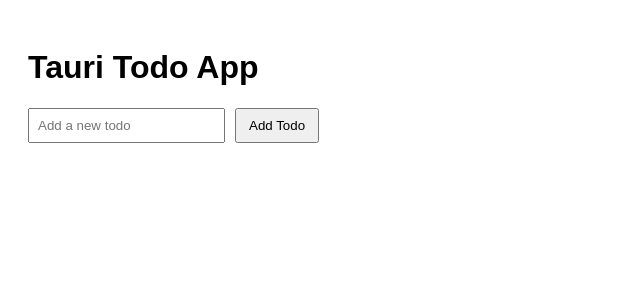
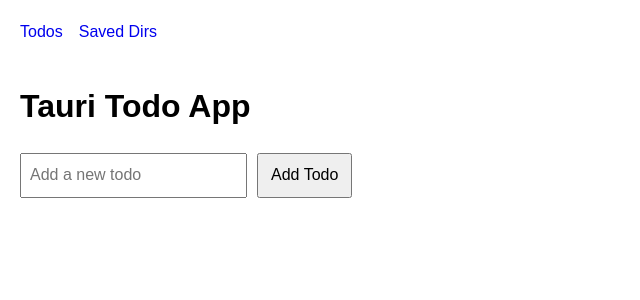
Before and after one commit to Angael/tauri-2-test, a React (Vite) app: page / in a window 1280 px wide. Shown: the top 300 px of the page, without its empty margins (0-640 px from the left). Built offline with nearby package versions, Linux system fonts and the light colour scheme.

Commit message:
mantine and react router

```diff
--- /dev/null
+++ b/postcss.config.cjs
@@ -0,0 +1,14 @@
+module.exports = {
+  plugins: {
+    "postcss-preset-mantine": {},
+    "postcss-simple-vars": {
+      variables: {
+        "mantine-breakpoint-xs": "36em",
+        "mantine-breakpoint-sm": "48em",
+        "mantine-breakpoint-md": "62em",
+        "mantine-breakpoint-lg": "75em",
+        "mantine-breakpoint-xl": "88em"
+      }
+    }
+  }
+};
--- a/src/App.tsx
+++ b/src/App.tsx
@@ -1,134 +1,16 @@
-import { useState, useEffect, FormEvent } from "react";
-import { invoke } from "@tauri-apps/api/core"; // Updated import for Tauri v2
+// Import styles of packages that you've installed.
+// All packages except `@mantine/hooks` require styles imports
+import "@mantine/core/styles.css";
 
-// Define the Todo interface for TypeScript
-interface Todo {
-  id: number;
-  text: string;
-  completed: boolean;
-}
+import { MantineProvider } from "@mantine/core";
+import { router } from "./routes/router";
+import { RouterProvider } from "react-router";
 
 function App() {
-  const [todos, setTodos] = useState<Todo[]>([]);
-  const [inputText, setInputText] = useState("");
-
-  // Function to fetch todos from the backend
-  const fetchTodos = async () => {
-    try {
-      const fetchedTodos: Todo[] = await invoke("get_todos");
-      setTodos(fetchedTodos);
-    } catch (error) {
-      console.error("Failed to fetch todos:", error);
-      // Handle error (e.g., show a message to the user)
-    }
-  };
-
-  // Load todos when the component mounts
-  useEffect(() => {
-    fetchTodos();
-  }, []);
-
-  const handleAddTodo = async (e: FormEvent) => {
-    e.preventDefault();
-    if (!inputText.trim()) return;
-    try {
-      // The add_todo command now returns the created todo
-      const newTodo: Todo = await invoke("add_todo", { text: inputText });
-      setTodos((prevTodos) => [...prevTodos, newTodo]); // Optimistically update or re-fetch
-      setInputText("");
-      // fetchTodos(); // Or update state directly if add_todo returns the new item
-    } catch (error) {
-      console.error("Failed to add todo:", error);
-    }
-  };
-
-  const handleToggleTodo = async (id: number) => {
-    try {
-      const response = await invoke("toggle_todo", { id });
-
-      console.log("Toggle response:", response);
-      setTodos((prevTodos) =>
-        prevTodos.map((todo) =>
-          todo.id === id ? { ...todo, completed: !todo.completed } : todo
-        )
-      );
-      // fetchTodos(); // Or update state directly
-    } catch (error) {
-      console.error("Failed to toggle todo:", error);
-    }
-  };
-
-  const handleRemoveTodo = async (id: number) => {
-    try {
-      await invoke("remove_todo", { id });
-      setTodos((prevTodos) => prevTodos.filter((todo) => todo.id !== id));
-      // fetchTodos(); // Or update state directly
-    } catch (error) {
-      console.error("Failed to remove todo:", error);
-    }
-  };
-
   return (
-    <div style={{ padding: "20px", fontFamily: "sans-serif" }}>
-      <h1>Tauri Todo App</h1>
-      <form onSubmit={handleAddTodo} style={{ marginBottom: "20px" }}>
-        <input
-          type="text"
-          value={inputText}
-          onChange={(e) => setInputText(e.target.value)}
-          placeholder="Add a new todo"
-          style={{ marginRight: "10px", padding: "8px" }}
-        />
-        <button type="submit" style={{ padding: "8px 12px" }}>
-          Add Todo
-        </button>
-      </form>
-      <ul style={{ listStyle: "none", padding: 0 }}>
-        {todos.map((todo) => (
-          <li
-            key={todo.id}
-            style={{
-              display: "flex",
-              alignItems: "center",
-              marginBottom: "10px",
-              padding: "10px",
-              border: "1px solid #eee",
-              borderRadius: "4px"
-            }}
-          >
-            <input
-              type="checkbox"
-              checked={todo.completed}
-              onChange={() => handleToggleTodo(todo.id)}
-              style={{ marginRight: "10px" }}
-            />
-            <span
-              style={{
-                textDecoration: todo.completed ? "line-through" : "none",
-                flexGrow: 1,
-                cursor: "pointer"
-              }}
-              onClick={() => handleToggleTodo(todo.id)}
-            >
-              {todo.text} (ID: {todo.id})
-            </span>
-            <button
-              onClick={() => handleRemoveTodo(todo.id)}
-              style={{
-                marginLeft: "10px",
-                padding: "5px 10px",
-                background: "#ffdddd",
-                border: "none",
-                borderRadius: "4px",
-                cursor: "pointer"
-              }}
-            >
-              Remove
-            </button>
-          </li>
-        ))}
-      </ul>
-    </div>
+    <MantineProvider>
+      <RouterProvider router={router} />
+    </MantineProvider>
   );
 }
 
--- /dev/null
+++ b/src/components/Layout.tsx
@@ -0,0 +1,24 @@
+import { Group, Stack } from "@mantine/core";
+import { NavLink } from "react-router";
+
+type Props = {
+  children: React.ReactNode;
+} & React.ComponentProps<typeof Stack>;
+
+const Layout = ({ children, ...props }: Props) => {
+  return (
+    <Stack {...props}>
+      <Group>
+        <NavLink to="/" style={{ textDecoration: "none" }}>
+          Todos
+        </NavLink>
+        <NavLink to="/saved-dirs" style={{ textDecoration: "none" }}>
+          Saved Dirs
+        </NavLink>
+      </Group>
+      <main>{children}</main>
+    </Stack>
+  );
+};
+
+export default Layout;
--- /dev/null
+++ b/src/routes/router.ts
@@ -0,0 +1,14 @@
+import { createBrowserRouter } from "react-router";
+import Todos from "./todos/Todos";
+import SavedDirs from "./saved-dirs/SavedDirs";
+
+export const router = createBrowserRouter([
+  {
+    path: "/",
+    Component: Todos
+  },
+  {
+    path: "/saved-dirs",
+    Component: SavedDirs
+  }
+]);
--- /dev/null
+++ b/src/routes/saved-dirs/SavedDirs.tsx
@@ -0,0 +1,12 @@
+import { TextInput } from "@mantine/core";
+import Layout from "../../components/Layout";
+
+const SavedDirs = () => {
+  return (
+    <Layout>
+      <TextInput label="Directory Name" placeholder="Enter directory name" />
+    </Layout>
+  );
+};
+
+export default SavedDirs;
--- /dev/null
+++ b/src/routes/todos/Todos.tsx
@@ -0,0 +1,138 @@
+import { invoke } from "@tauri-apps/api/core"; // Updated import for Tauri v2
+import { FormEvent, useEffect, useState } from "react";
+import Layout from "../../components/Layout";
+
+type Props = {};
+
+// Define the Todo interface for TypeScript
+interface Todo {
+  id: number;
+  text: string;
+  completed: boolean;
+}
+
+const Todos = (props: Props) => {
+  const [todos, setTodos] = useState<Todo[]>([]);
+  const [inputText, setInputText] = useState("");
+
+  // Function to fetch todos from the backend
+  const fetchTodos = async () => {
+    try {
+      const fetchedTodos: Todo[] = await invoke("get_todos");
+      setTodos(fetchedTodos);
+    } catch (error) {
+      console.error("Failed to fetch todos:", error);
+      // Handle error (e.g., show a message to the user)
+    }
+  };
+
+  // Load todos when the component mounts
+  useEffect(() => {
+    fetchTodos();
+  }, []);
+
+  const handleAddTodo = async (e: FormEvent) => {
+    e.preventDefault();
+    if (!inputText.trim()) return;
+    try {
+      // The add_todo command now returns the created todo
+      const newTodo: Todo = await invoke("add_todo", { text: inputText });
+      setTodos((prevTodos) => [...prevTodos, newTodo]); // Optimistically update or re-fetch
+      setInputText("");
+      // fetchTodos(); // Or update state directly if add_todo returns the new item
+    } catch (error) {
+      console.error("Failed to add todo:", error);
+    }
+  };
+
+  const handleToggleTodo = async (id: number) => {
+    try {
+      const response = await invoke("toggle_todo", { id });
+
+      console.log("Toggle response:", response);
+      setTodos((prevTodos) =>
+        prevTodos.map((todo) =>
+          todo.id === id ? { ...todo, completed: !todo.completed } : todo
+        )
+      );
+      // fetchTodos(); // Or update state directly
+    } catch (error) {
+      console.error("Failed to toggle todo:", error);
+    }
+  };
+
+  const handleRemoveTodo = async (id: number) => {
+    try {
+      await invoke("remove_todo", { id });
+      setTodos((prevTodos) => prevTodos.filter((todo) => todo.id !== id));
+      // fetchTodos(); // Or update state directly
+    } catch (error) {
+      console.error("Failed to remove todo:", error);
+    }
+  };
+
+  return (
+    <Layout style={{ padding: "20px", fontFamily: "sans-serif" }}>
+      <h1>Tauri Todo App</h1>
+      <form onSubmit={handleAddTodo} style={{ marginBottom: "20px" }}>
+        <input
+          type="text"
+          value={inputText}
+          onChange={(e) => setInputText(e.target.value)}
+          placeholder="Add a new todo"
+          style={{ marginRight: "10px", padding: "8px" }}
+        />
+        <button type="submit" style={{ padding: "8px 12px" }}>
+          Add Todo
+        </button>
+      </form>
+      <ul style={{ listStyle: "none", padding: 0 }}>
+        {todos.map((todo) => (
+          <li
+            key={todo.id}
+            style={{
+              display: "flex",
+              alignItems: "center",
+              marginBottom: "10px",
+              padding: "10px",
+              border: "1px solid #eee",
+              borderRadius: "4px"
+            }}
+          >
+            <input
+              type="checkbox"
+              checked={todo.completed}
+              onChange={() => handleToggleTodo(todo.id)}
+              style={{ marginRight: "10px" }}
+            />
+            <span
+              style={{
+                textDecoration: todo.completed ? "line-through" : "none",
+                flexGrow: 1,
+                cursor: "pointer"
+              }}
+              onClick={() => handleToggleTodo(todo.id)}
+            >
+              {todo.text} (ID: {todo.id})
+            </span>
+            <button
+              onClick={() => handleRemoveTodo(todo.id)}
+              style={{
+                marginLeft: "10px",
+                padding: "5px 10px",
+                background: "#ffdddd",
+                border: "none",
+                borderRadius: "4px",
+                cursor: "pointer"
+              }}
+            >
+              Remove
+            </button>
+          </li>
+        ))}
+      </ul>
+    </Layout>
+  );
+};
+
+export default Todos;
```
Also changed, not shown: package.json (+14 -4 lines), 1 other file (tests, documents, lock files or other folders).
